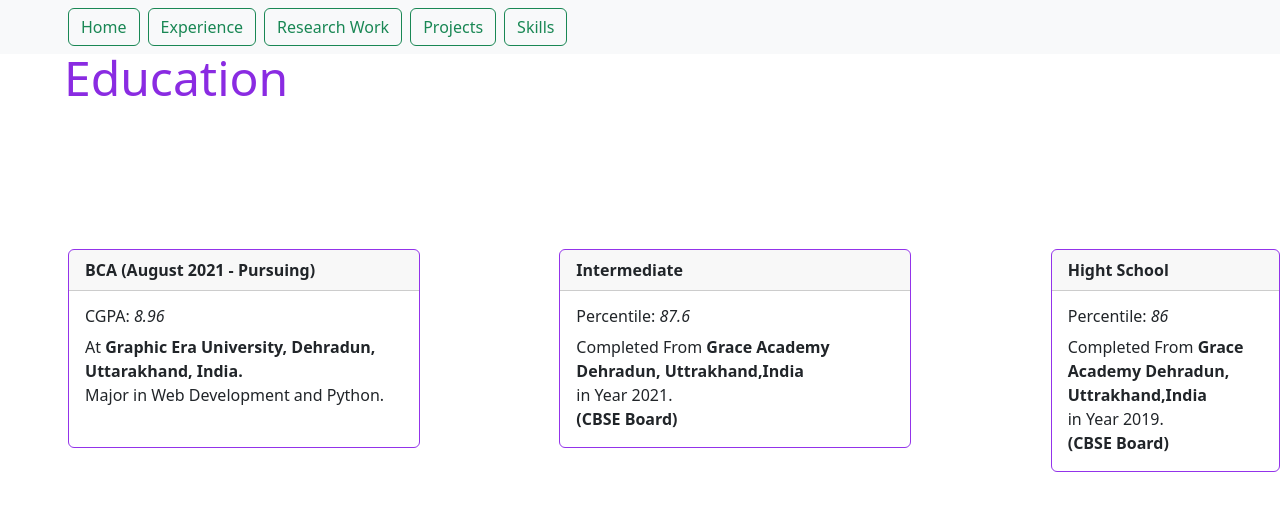
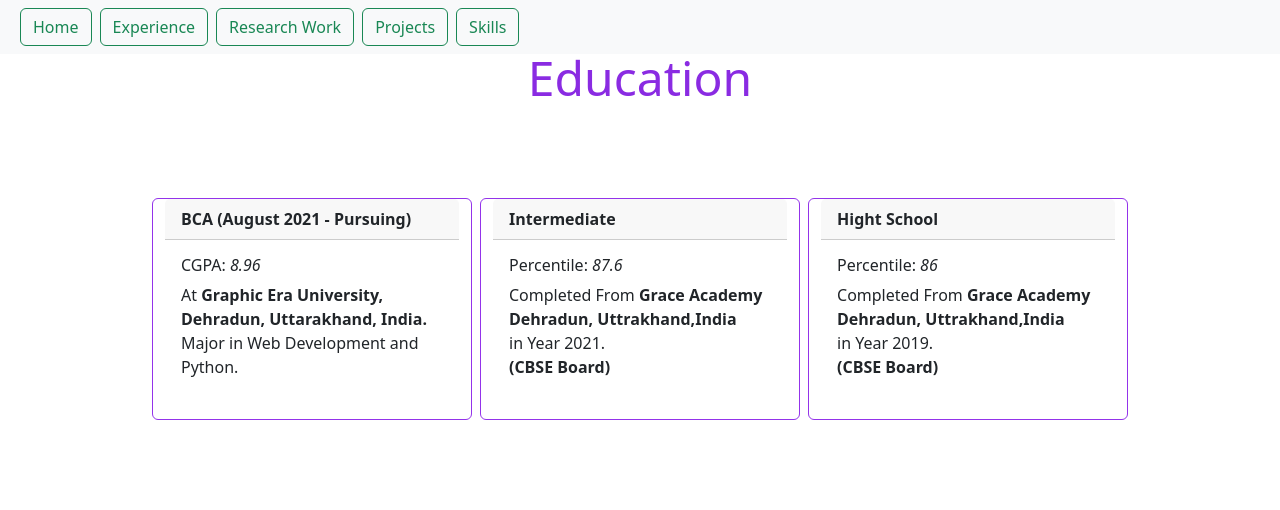
Before and after one commit to AvarDysania/portfolio, a website: page Education.html in a window 1280 px wide. Drawn offline with nearby package versions, Linux system fonts and the light colour scheme.

Commit message:
Update Education.html

```diff
--- a/Education.html
+++ b/Education.html
@@ -12,20 +12,21 @@
   <body>
     <nav class="navbar bg-body-tertiary">
       <form class="container-fluid justify-content-start">
-        <button class="btn btn-outline-success me-2 mx-14" type="button"><a href="index.html">Home</a></button>
-        <button class="btn btn-outline-success me-2 " type="button"><a href="Experience.html">Experience</a></button>
-        <button class="btn btn-outline-success me-2 " type="button"><a href="Research.html">Research Work</a></button>
-        <button class="btn btn-outline-success me-2 " type="button"><a href="Projects.html">Projects</a></button>
-        <button class="btn btn-outline-success me-2 " type="button"><a href="Skills.html">Skills</a></button>
+        <button class="btn btn-outline-success me-2 mx-2"><a href="index.html">Home</a></button>
+        <button class="btn btn-outline-success me-2 "><a href="Experience.html">Experience</a></button>
+        <button class="btn btn-outline-success me-2 "><a href="Research.html">Research Work</a></button>
+        <button class="btn btn-outline-success me-2 "><a href="Projects.html">Projects</a></button>
+        <button class="btn btn-outline-success me-2 "><a href="Skills.html">Skills</a></button>
 
       </form>
     </nav>
-    <header class="font-normal px-16 text-5xl" style="color:blueviolet;">Education </header>
+    <header class="font-normal  text-5xl" style="color:blueviolet; text-align: center;">Education </header>
     <script src="https://cdn.jsdelivr.net/npm/bootstrap@5.3.1/dist/js/bootstrap.bundle.min.js" integrity="sha384-HwwvtgBNo3bZJJLYd8oVXjrBZt8cqVSpeBNS5n7C8IVInixGAoxmnlMuBnhbgrkm" crossorigin="anonymous"></script>
     <br><br>
 
-    <div class="content">
-        <div class="card border-purple-600 mb-3" style="max-width: 22rem; max-height:fit-content; position: absolute;left:1.8cm;top:6.6cm">
+    <div class="container mt-5">
+    <div class="row justify-content-center">
+        <div class="card border-purple-600 col-md-3 mb-4" >
             <div class="card-header font-bold">BCA (August 2021 - Pursuing)</div>
             <div class="card-body">
               <h5 class="card-title">CGPA: <i>8.96</i></h5>
@@ -37,8 +38,8 @@
               </p>
             </div>
           </div>
-          <br>
-          <div class="card border-purple-600 mb-3" style="max-width: 22rem;position: absolute;left:14.8cm; top:6.6cm;">
+          &ensp;
+          <div class="card border-purple-600 col-md-3 mb-4">
             <div class="card-header font-bold">Intermediate</div>
             <div class="card-body">
 
@@ -47,7 +48,8 @@
               </p>
             </div>
           </div>
-          <div class="card border-purple-600 mb-3" style="max-width: 22rem;  max-height:fit-content;position:absolute;top:6.6cm; left: 27.8cm;">
+          &ensp;
+          <div class="card border-purple-600  col-md-3 mb-4">
             <div class="card-header font-bold">Hight School</div>
             <div class="card-body">
               <h5 class="card-title">Percentile: <i>86</i></h5>
@@ -60,6 +62,6 @@
           </div>
 
     </div>
-
+  </div>
   </body>
 </html>
```
